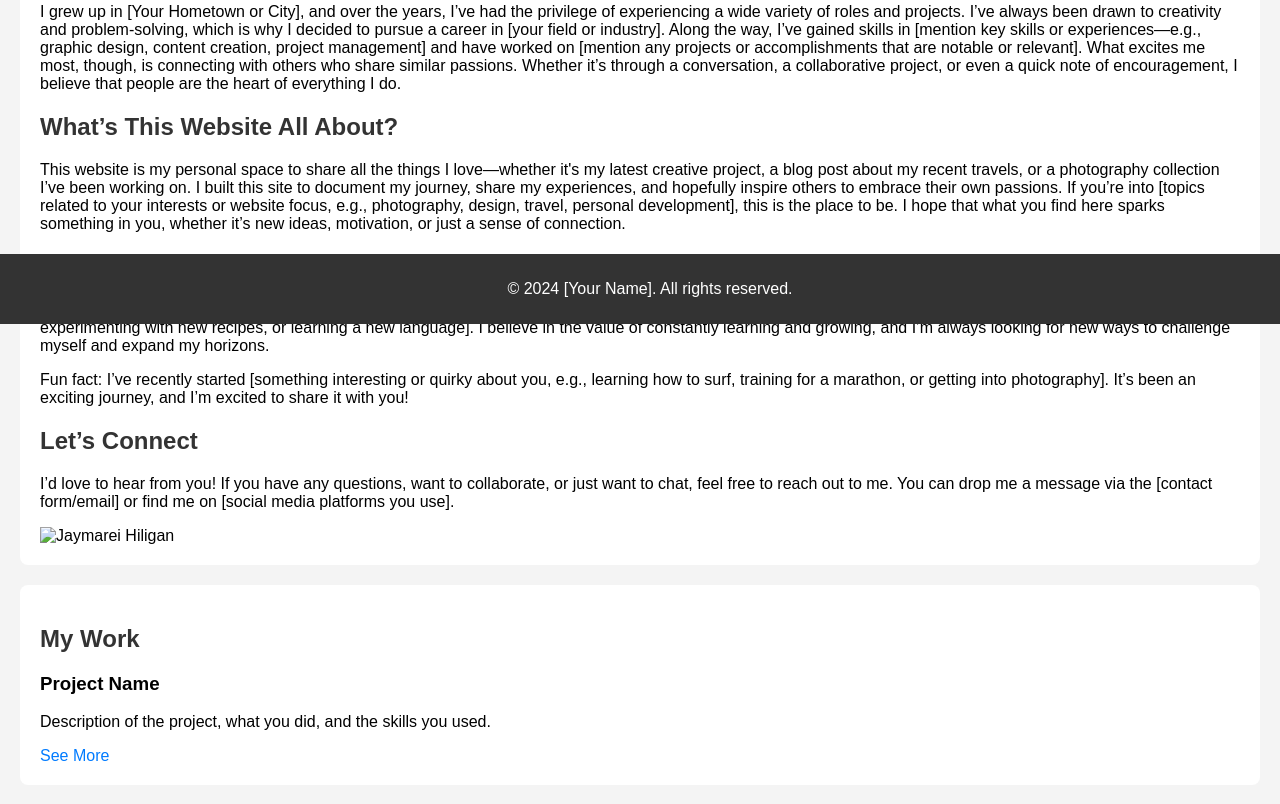
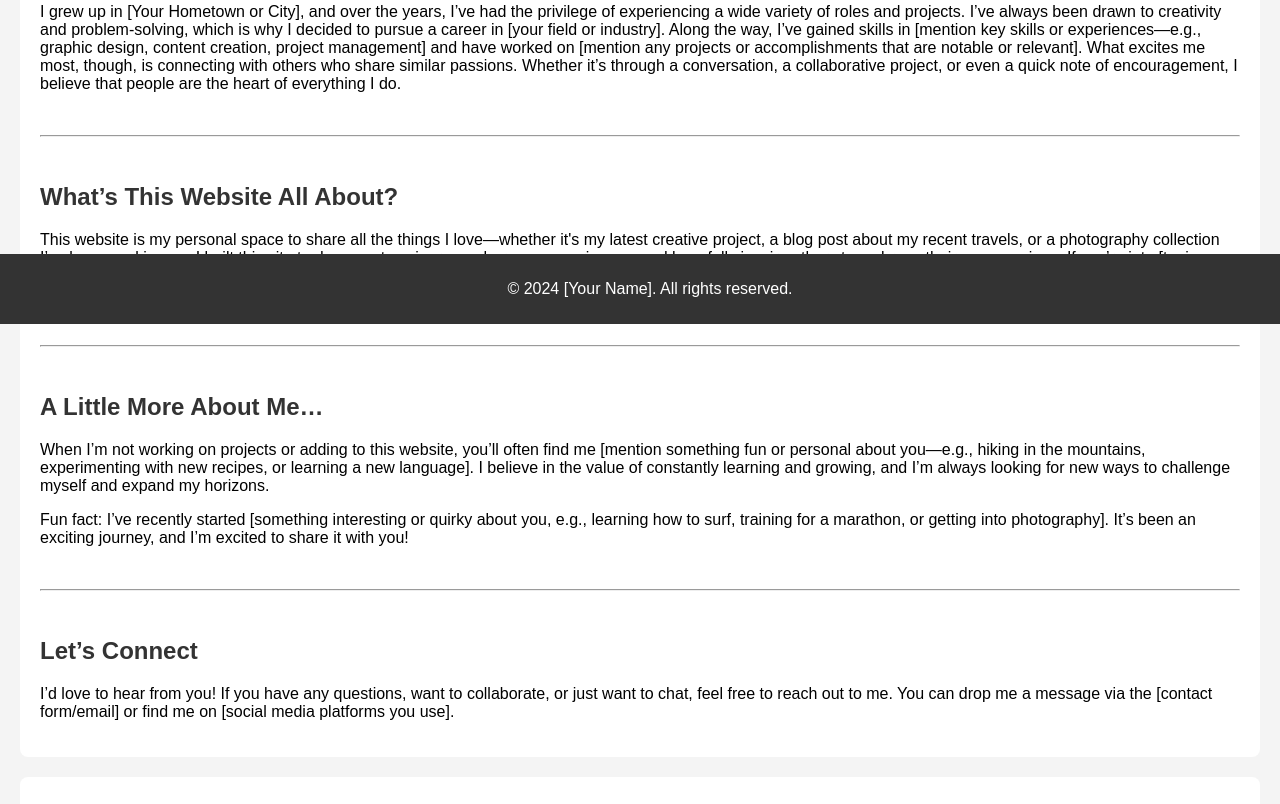
Before and after one commit to jaymareihiligan12/html--project, a plain HTML site: page index.html in a window 1280 px wide. Shown: the part 476-1280 px from the top of the page. Drawn offline with Linux system fonts and the light colour scheme.

Commit message:
Update index.html

```diff
--- a/index.html
+++ b/index.html
@@ -101,25 +101,30 @@ a:hover {
 
     <!-- About Section -->
     <section id="about">
+
     <h2>About Me</h2>
     <p>Hi there! I’m [Your Name], and I’m so glad you’re here. Welcome to my corner of the internet! I’ve always believed in the power of storytelling—whether it’s through writing, photography, or simply sharing a personal experience with others. By day, I’m a [Your Profession or Passion—e.g., graphic designer, writer, educator], but when I’m not immersed in my work, you can find me [mention a personal hobby or interest, e.g., exploring new places, cooking up a storm in the kitchen, or spending time with my dog, Max].</p>
 
     <h2>Who Am I?</h2>
-I grew up in [Your Hometown or City], and over the years, I’ve had the privilege of experiencing a wide variety of roles and projects. I’ve always been drawn to creativity and problem-solving, which is why I decided to pursue a career in [your field or industry]. Along the way, I’ve gained skills in [mention key skills or experiences—e.g., graphic design, content creation, project management] and have worked on [mention any projects or accomplishments that are notable or relevant].
-What excites me most, though, is connecting with others who share similar passions. Whether it’s through a conversation, a collaborative project, or even a quick note of encouragement, I believe that people are the heart of everything I do.
-
+    <p>I grew up in [Your Hometown or City], and over the years, I’ve had the privilege of experiencing a wide variety of roles and projects. I’ve always been drawn to creativity and problem-solving, which is why I decided to pursue a career in [your field or industry]. Along the way, I’ve gained skills in [mention key skills or experiences—e.g., graphic design, content creation, project management] and have worked on [mention any projects or accomplishments that are notable or relevant].
+    What excites me most, though, is connecting with others who share similar passions. Whether it’s through a conversation, a collaborative project, or even a quick note of encouragement, I believe that people are the heart of everything I do.</p>
+    <br>
+    <hr>
+    <br>
     <h2>What’s This Website All About?</h2>
     <p>This website is my personal space to share all the things I love—whether it's my latest creative project, a blog post about my recent travels, or a photography collection I’ve been working on. I built this site to document my journey, share my experiences, and hopefully inspire others to embrace their own passions.
     If you’re into [topics related to your interests or website focus, e.g., photography, design, travel, personal development], this is the place to be. I hope that what you find here sparks something in you, whether it’s new ideas, motivation, or just a sense of connection.</p>
-
+    <br>
+    <hr>
+    <br>
     <h2>A Little More About Me…</h2>
     <p>When I’m not working on projects or adding to this website, you’ll often find me [mention something fun or personal about you—e.g., hiking in the mountains, experimenting with new recipes, or learning a new language]. I believe in the value of constantly learning and growing, and I’m always looking for new ways to challenge myself and expand my horizons.</p>
-
     <p>Fun fact: I’ve recently started [something interesting or quirky about you, e.g., learning how to surf, training for a marathon, or getting into photography]. It’s been an exciting journey, and I’m excited to share it with you!</p>
-
+    <br>
+    <hr>
+    <br>
     <h2>Let’s Connect</h2>
     <p>I’d love to hear from you! If you have any questions, want to collaborate, or just want to chat, feel free to reach out to me. You can drop me a message via the [contact form/email] or find me on [social media platforms you use].</p>
-        <img src="profile.jpg" alt="Jaymarei Hiligan" />
     </section>
 
     <!-- Portfolio Section -->
```
Lines whose indentation alone changed are shown as unchanged.
